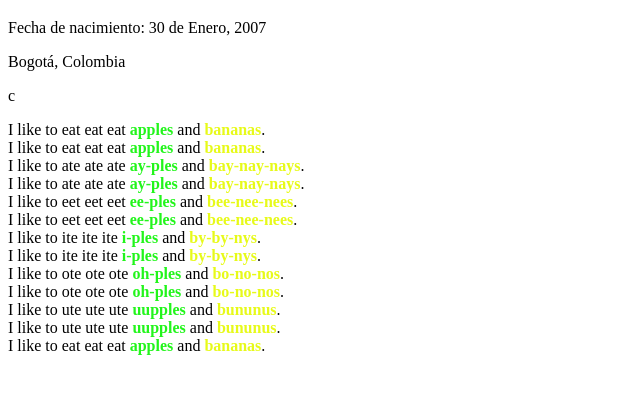
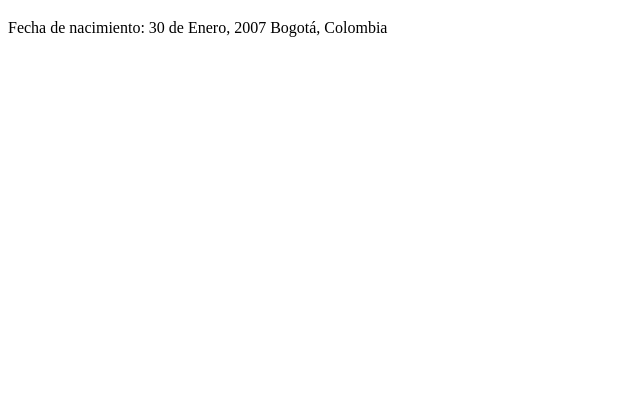
Before and after one commit to Mayna3001/Mayna3001.github.io, a plain HTML site: page index.html in a window 1280 px wide. Shown: the part 61-454 px from the top of the page, without its empty margins (0-640 px from the left). Drawn offline with Linux system fonts and the light colour scheme.

Commit message:
Update index.html

```diff
--- a/index.html
+++ b/index.html
@@ -15,50 +15,9 @@
     <body>
         <h1>Mayna Builes Samper</h1>
 
-<p>Fecha de nacimiento: 30 de Enero, 2007</p>
-        <p>Bogotá, Colombia</p>
-c
+<p>Fecha de nacimiento: 30 de Enero, 2007
+Bogotá, Colombia
 
-    <p clas="">
-    I like to eat eat eat
-        <strong class="apples">apples</strong> and
-        <strong class="bananas">bananas</strong>.<br>
-    I like to eat eat eat
-        <strong class="apples">apples</strong> and
-        <strong class="bananas">bananas</strong>.<br>
-    I like to ate ate ate
-        <strong class="apples">ay-ples</strong> and
-        <strong class="bananas">bay-nay-nays</strong>.<br>
-    I like to ate ate ate
-        <strong class="apples">ay-ples</strong> and
-        <strong class="bananas">bay-nay-nays</strong>.<br>
-    I like to eet eet eet
-        <strong class="apples">ee-ples</strong> and
-        <strong class="bananas">bee-nee-nees</strong>.<br>
-    I like to eet eet eet
-        <strong class="apples">ee-ples</strong> and
-        <strong class="bananas">bee-nee-nees</strong>.<br>
-    I like to ite ite ite
-        <strong class="apples">i-ples</strong> and
-        <strong class="bananas">by-by-nys</strong>.<br>
-    I like to ite ite ite
-        <strong class="apples">i-ples</strong> and
-        <strong class="bananas">by-by-nys</strong>.<br>
-    I like to ote ote ote
-        <strong class="apples">oh-ples</strong> and
-        <strong class="bananas">bo-no-nos</strong>.<br>
-    I like to ote ote ote
-        <strong class="apples">oh-ples</strong> and
-        <strong class="bananas">bo-no-nos</strong>.<br>
-    I like to ute ute ute
-        <strong class="apples">uupples</strong> and
-        <strong class="bananas">bununus</strong>.<br>
-    I like to ute ute ute
-        <strong class="apples">uupples</strong> and
-        <strong class="bananas">bununus</strong>.<br>
-    I like to eat eat eat
-        <strong class= "apples">apples</strong> and
-        <strong class= "bananas">bananas</strong>.<br>
 </p>
 
     </body>
```
